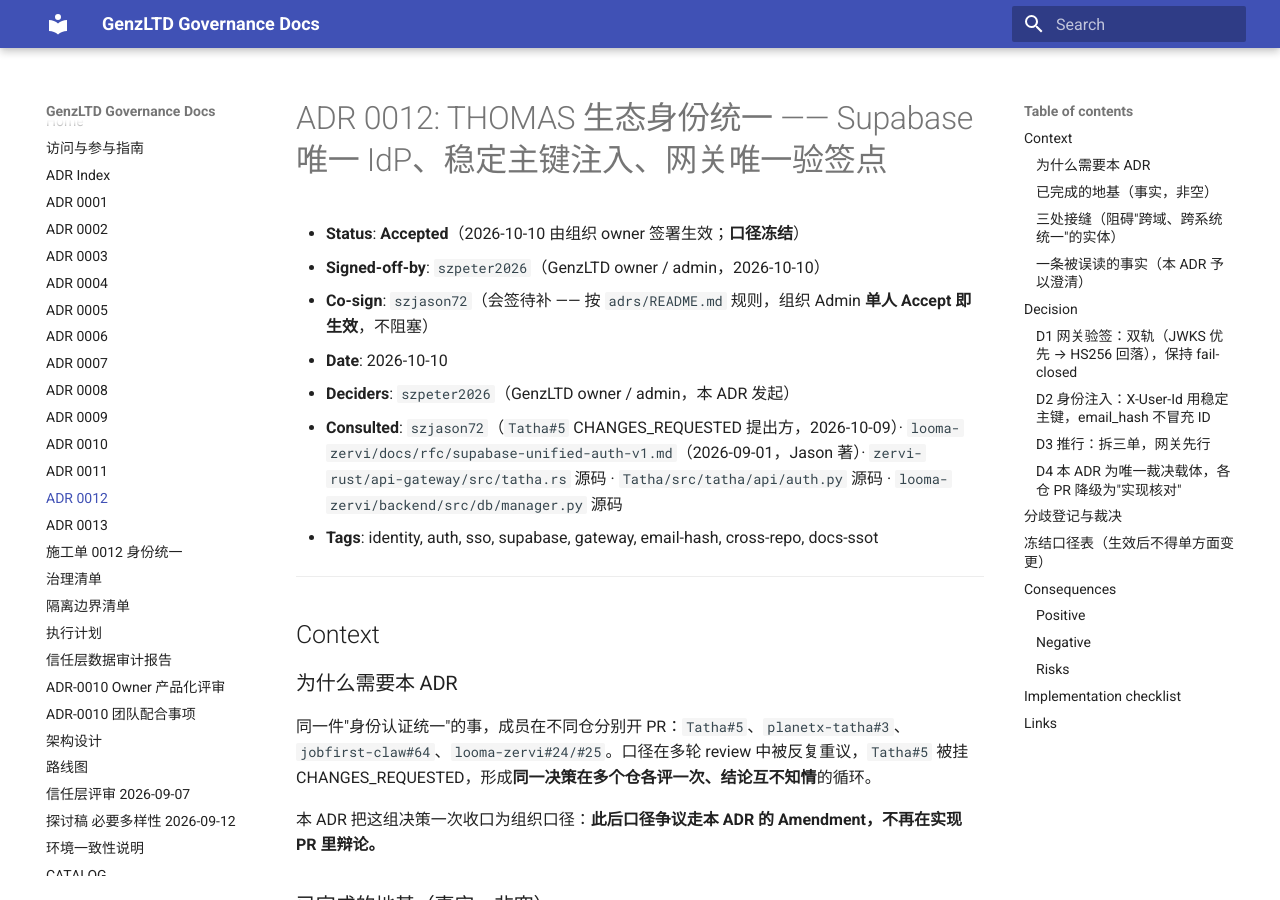
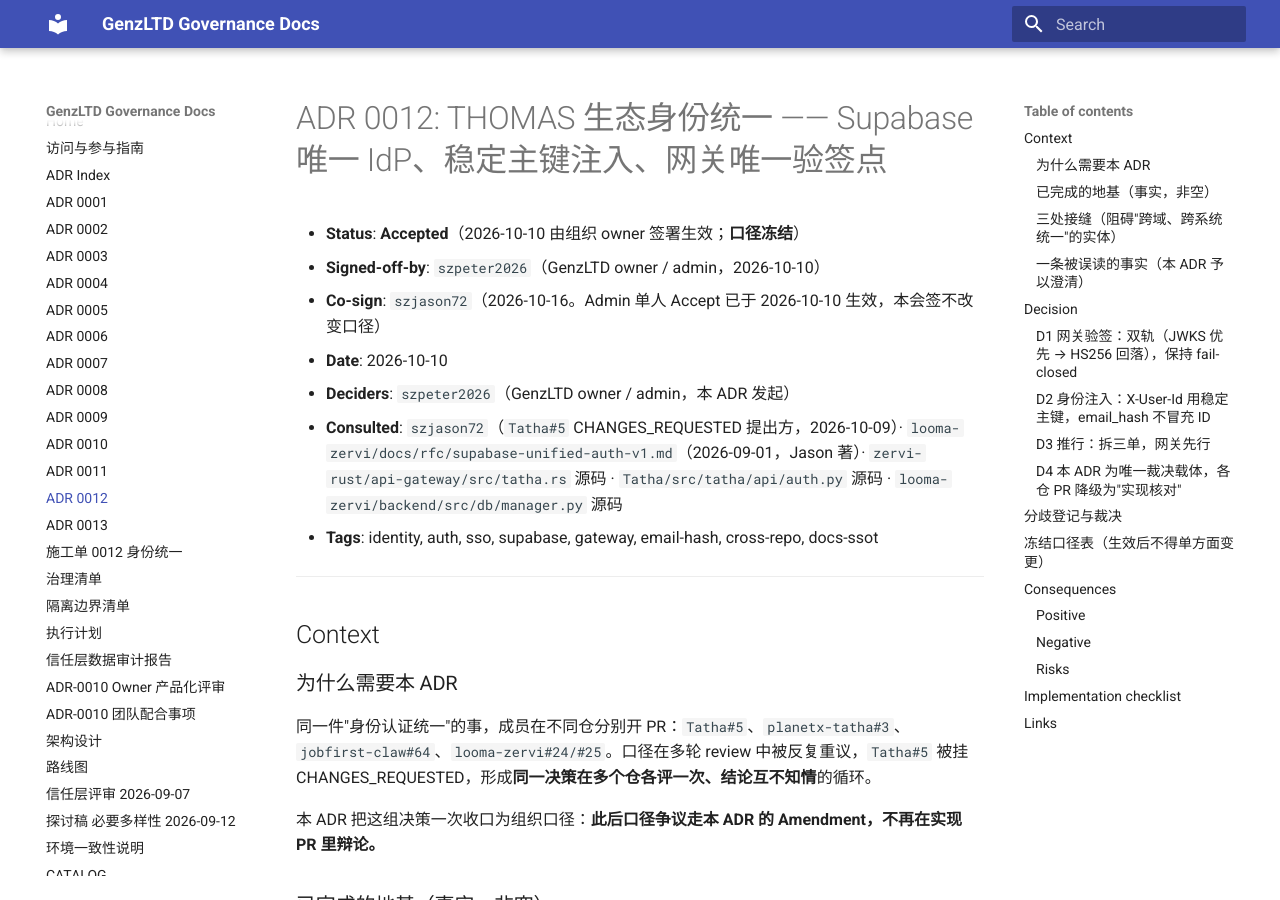
Before and after one commit to GenzLTD/docs, an MkDocs documentation site: the page built from docs/adrs/0012-thomas-identity-unification.md, in a window 1280 px wide and 900 px high. Built offline with MkDocs 1.6.1 and Material for MkDocs 9.7.7, drawn with Linux system fonts in a browser that asks for light colours; some of the changed text lies outside the part shown.

Commit message:
docs(adr): szjason72 会签 ADR-0012
补上 Co-sign。Admin 已于 2026-10-10 单人 Accept，本会签不改变口径。

```diff
--- a/docs/adrs/0012-thomas-identity-unification.md
+++ b/docs/adrs/0012-thomas-identity-unification.md
@@ -2,7 +2,7 @@
 
 - **Status**: **Accepted**（2026-10-10 由组织 owner 签署生效；**口径冻结**）
 - **Signed-off-by**: `szpeter2026`（GenzLTD owner / admin，2026-10-10）
-- **Co-sign**: `szjason72`（会签待补 —— 按 `adrs/README.md` 规则，组织 Admin **单人 Accept 即生效**，不阻塞）
+- **Co-sign**: `szjason72`（2026-10-16。Admin 单人 Accept 已于 2026-10-10 生效，本会签不改变口径）
 - **Date**: 2026-10-10
 - **Deciders**: `szpeter2026`（GenzLTD owner / admin，本 ADR 发起）
 - **Consulted**: `szjason72`（`Tatha#5` CHANGES_REQUESTED 提出方，2026-10-09）· `looma-zervi/docs/rfc/supabase-unified-auth-v1.md`（2026-09-01，Jason 著）· `zervi-rust/api-gateway/src/tatha.rs` 源码 · `Tatha/src/tatha/api/auth.py` 源码 · `looma-zervi/backend/src/db/manager.py` 源码
@@ -162,7 +162,7 @@
 
 ## Implementation checklist
 
-- [x] **Accept 本 ADR** —— `szpeter2026` 于 2026-10-10 签署生效（`szjason72` 会签待补，不阻塞）
+- [x] **Accept 本 ADR** —— `szpeter2026` 于 2026-10-10 签署生效；`szjason72` 于 2026-10-16 会签（不改变已生效口径）
 - [ ] 更新 `docs/adrs/README.md` 索引与 `mkdocs.yml` 导航（本 PR 已含）
 - [ ] 单 1（`zervi-rust`）：`GATEWAY_JWKS_URL` + `verify_bearer` 双轨 + JWKS 缓存 + `X-User-Id`/`X-User-Email-Hash` 双头注入
 - [ ] 单 2（`Tatha` / `planetx-tatha`）：改读注入头；`verify_token` 去 stub 回落；修 `.env.example` 旧口径与 PR 正文（F1）
```
